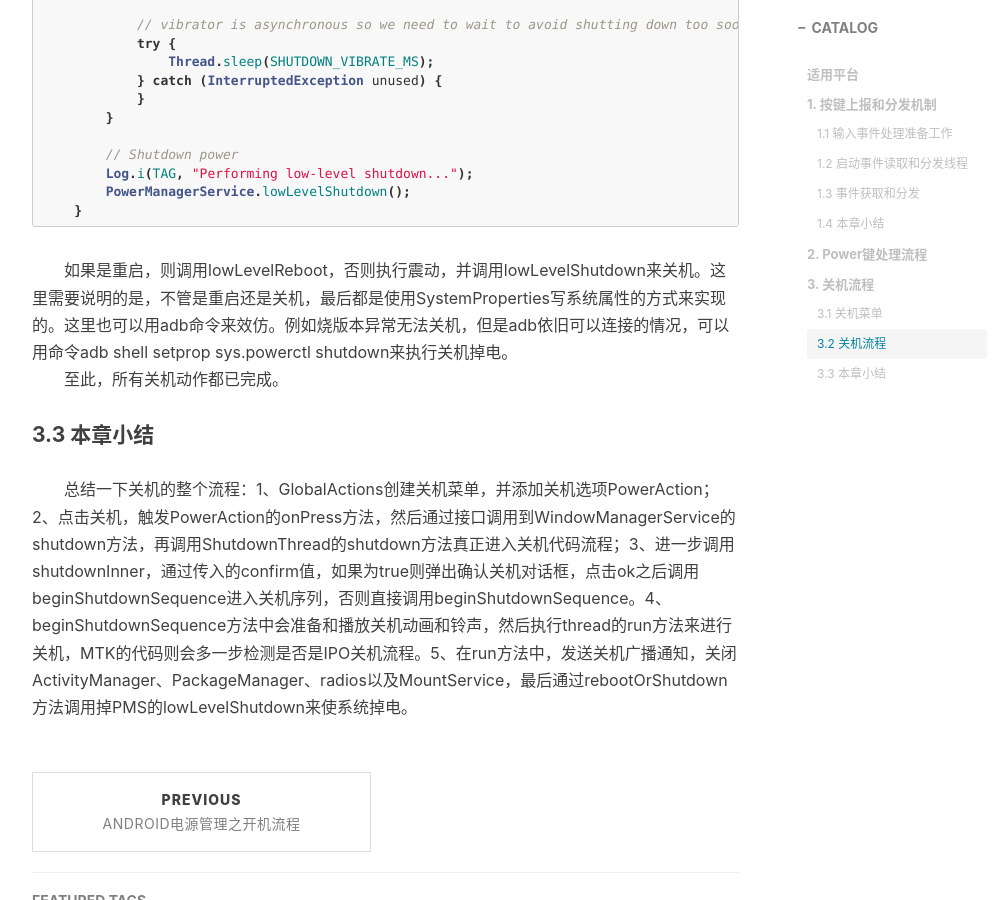
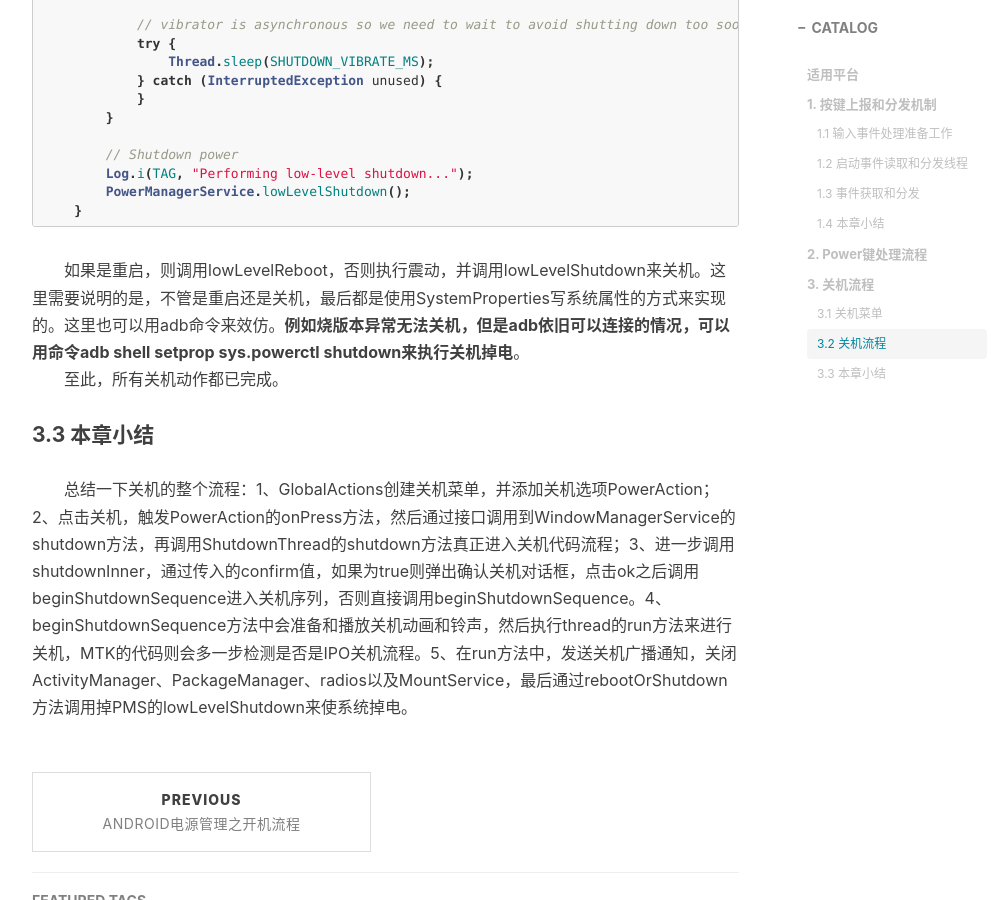
Before and after one commit to chendongqi/blog, a Jekyll site: the page built from _posts/android/power/2017-02-21-powermanager_shutdown_flow.markdown, in a window 1280 px wide and 900 px high, scrolled down 20746 px. Shown: the whole window, without its empty margins (233-1232 px from the left). Built offline with Jekyll 4.4.1, drawn with Linux system fonts in a browser that asks for light colours; nearby versions of some CDN libraries; comment, search, counter and statistics services are not loaded.

````diff
--- a/_posts/android/power/2017-02-21-powermanager_shutdown_flow.markdown
+++ b/_posts/android/power/2017-02-21-powermanager_shutdown_flow.markdown
@@ -762,7 +762,7 @@ adb shell setprop service.bootanim.exit 1//结束关机动画
         PowerManagerService.lowLevelShutdown();
     }
 ```
-&emsp;&emsp;如果是重启，则调用lowLevelReboot，否则执行震动，并调用lowLevelShutdown来关机。这里需要说明的是，不管是重启还是关机，最后都是使用SystemProperties写系统属性的方式来实现的。这里也可以用adb命令来效仿。例如烧版本异常无法关机，但是adb依旧可以连接的情况，可以用命令adb shell setprop sys.powerctl shutdown来执行关机掉电。
+&emsp;&emsp;如果是重启，则调用lowLevelReboot，否则执行震动，并调用lowLevelShutdown来关机。这里需要说明的是，不管是重启还是关机，最后都是使用SystemProperties写系统属性的方式来实现的。这里也可以用adb命令来效仿。**例如烧版本异常无法关机，但是adb依旧可以连接的情况，可以用命令adb shell setprop sys.powerctl shutdown来执行关机掉电**。
 &emsp;&emsp;至此，所有关机动作都已完成。
 
 #### 3.3 本章小结
````
